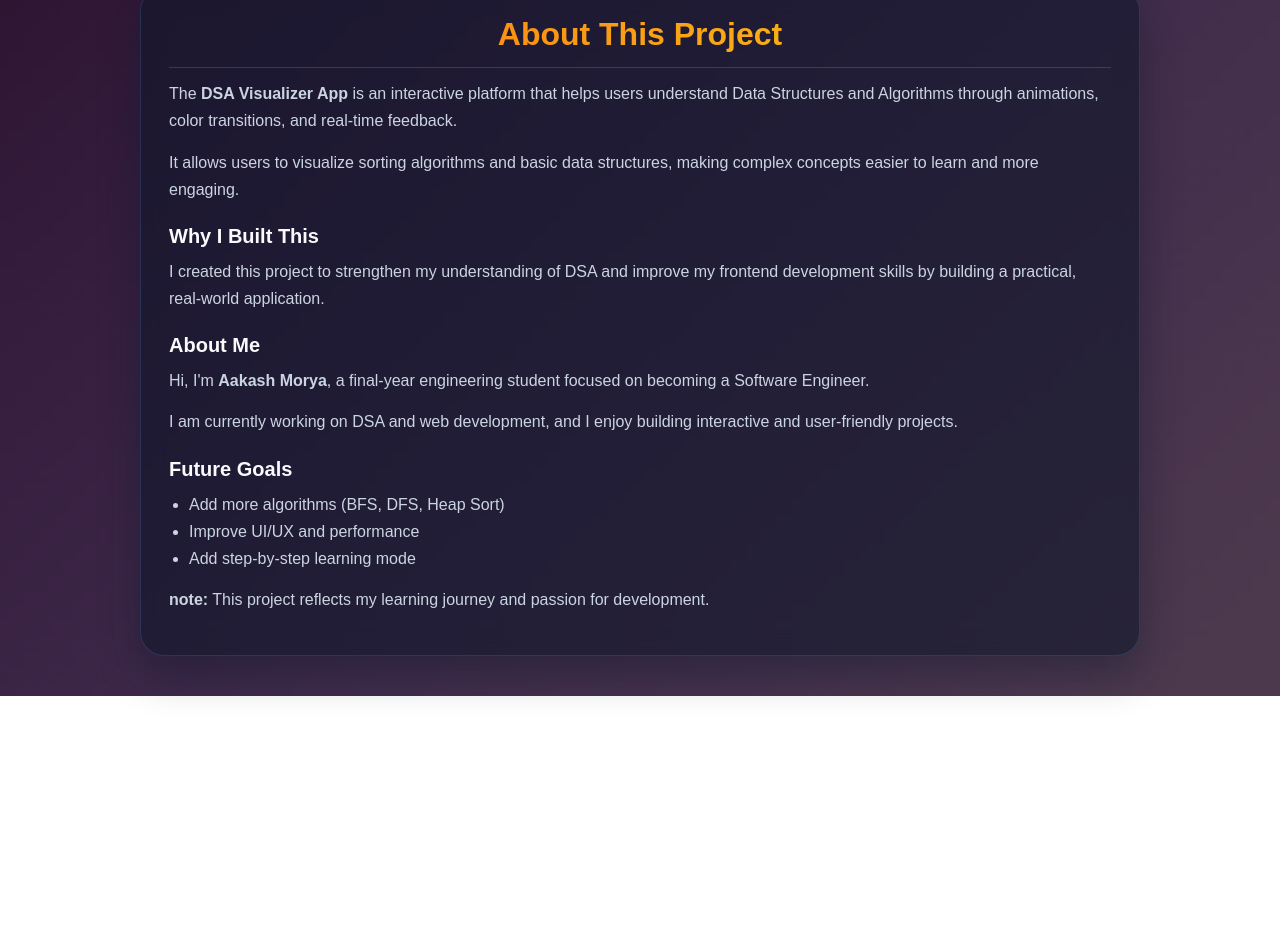
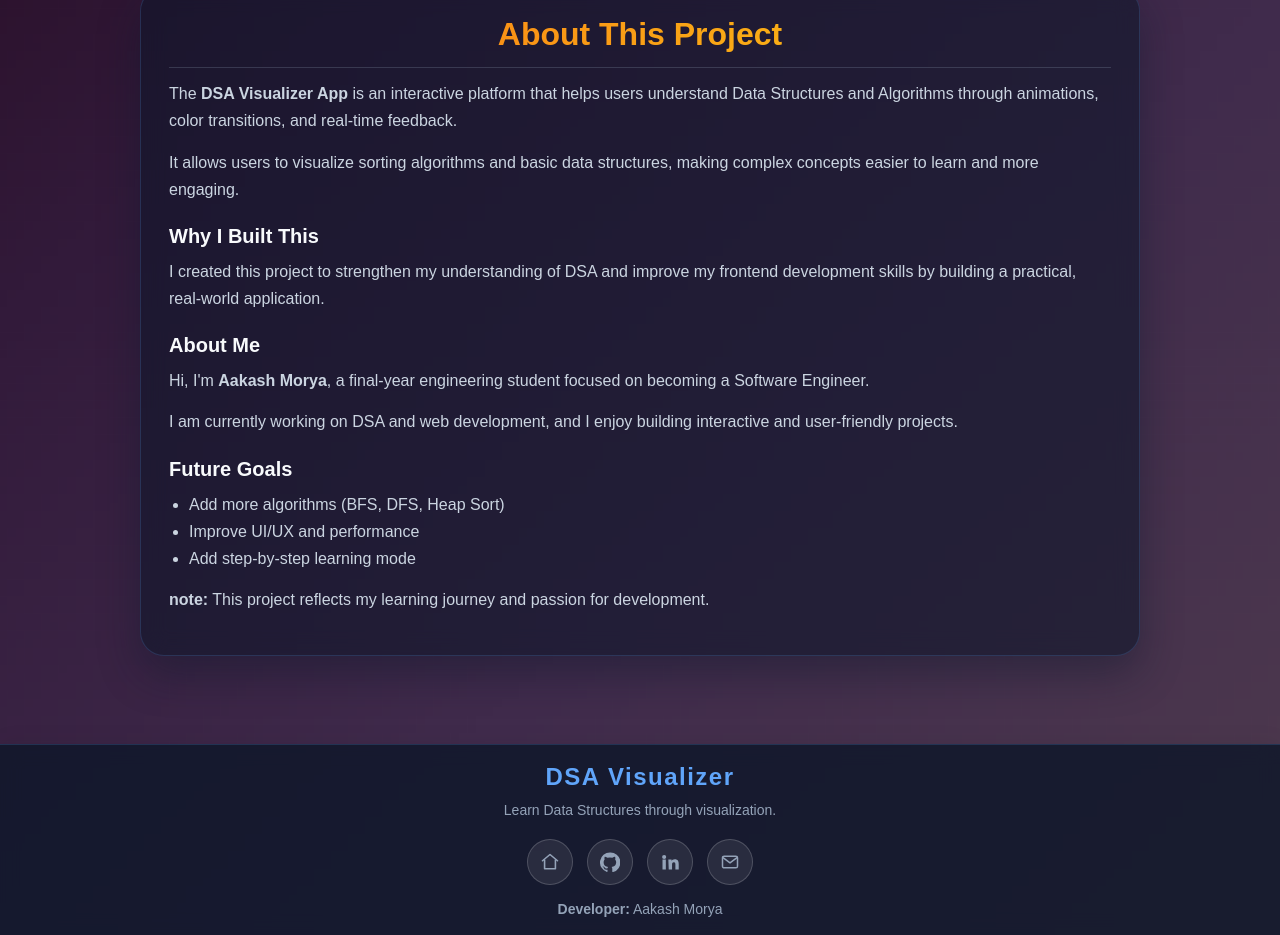
Before and after one commit to optimisticaakash/DSA-VISUALIZER-APP, a plain HTML site: page index.html in a window 1280 px wide. Shown: the part 1489-2424 px from the top of the page. Before the commit the page ends 2185 px from the top, so only its background shows below. Drawn offline with Linux system fonts and the light colour scheme.

Commit message:
update footer

```diff
--- a/global-theme.css
+++ b/global-theme.css
@@ -132,14 +132,89 @@ body.dark-mode::before {
     z-index: 1000;
 }
 
+.footer {
+    background: var(--navbar-bg);
+    padding: 18px 40px;
+    box-shadow: 0 -4px 20px rgba(0, 0, 0, 0.05);
+    border-top: 1px solid var(--navbar-border);
+    backdrop-filter: blur(10px);
+    -webkit-backdrop-filter: blur(10px);
+    display: flex;
+    align-items: center;
+    justify-content: space-between;
+    gap: 16px;
+    flex-wrap: wrap;
+    margin-top: 48px;
+}
+
+.footer-simple {
+    width: 100%;
+    display: flex;
+    flex-direction: column;
+    align-items: center;
+    gap: 16px;
+}
+
+.footer-row {
+    display: flex;
+    align-items: center;
+    justify-content: center;
+    width: 100%;
+}
+
+.footer-row-brand {
+    flex-direction: column;
+    gap: 8px;
+    text-align: center;
+}
+
+.footer-text {
+    margin: 0;
+    color: var(--muted-text);
+    line-height: 1.7;
+    font-size: 14px;
+}
+
+.footer-row-icons {
+    gap: 14px;
+    flex-wrap: wrap;
+}
+
+.footer-row-developer p {
+    margin: 0;
+    color: var(--muted-text);
+    font-size: 14px;
+}
+
+.footer-icon-link {
+    display: flex;
+    align-items: center;
+    justify-content: center;
+    width: 44px;
+    height: 44px;
+    color: var(--muted-text);
+    text-decoration: none;
+    border-radius: 999px;
+    border: 1px solid var(--toggle-border);
+    background: rgba(255, 255, 255, 0.08);
+    transition: color 0.25s ease, background-color 0.25s ease, transform 0.25s ease, box-shadow 0.25s ease;
+}
+
 body:not(.dark-mode) .navbar {
     background: rgba(255, 255, 255, 0.9);
     backdrop-filter: blur(10px);
     -webkit-backdrop-filter: blur(10px);
 }
 
+body:not(.dark-mode) .footer {
+    background: rgba(255, 255, 255, 0.9);
+    backdrop-filter: blur(10px);
+    -webkit-backdrop-filter: blur(10px);
+}
+
 .nav-brand,
-.logo {
+.logo,
+.footer-brand {
     font-size: 24px;
     font-weight: 700;
     color: var(--logo-color);
@@ -149,7 +224,8 @@ body:not(.dark-mode) .navbar {
 }
 
 .nav-brand:hover,
-.logo:hover {
+.logo:hover,
+.footer-brand:hover {
     color: #2563eb;
     transform: translateY(-1px);
 }
@@ -170,10 +246,22 @@ body:not(.dark-mode) .navbar {
     transition: color 0.25s ease, background-color 0.25s ease, transform 0.25s ease;
 }
 
+.footer-icon-link svg {
+    width: 20px;
+    height: 20px;
+}
+
 .nav-link:hover {
     color: var(--text-color);
     background: rgba(255, 255, 255, 0.12);
     transform: translateY(-1px);
+}
+
+.footer-icon-link:hover {
+    color: var(--text-color);
+    background: rgba(255, 255, 255, 0.12);
+    transform: translateY(-1px);
+    box-shadow: 0 8px 20px rgba(37, 99, 235, 0.16);
 }
 
 .controls {
@@ -283,7 +371,8 @@ body:not(.dark-mode) .navbar {
 }
 
 @media (max-width: 640px) {
-    .navbar {
+    .navbar,
+    .footer {
         justify-content: center;
         text-align: center;
         padding: 14px 18px;
@@ -293,6 +382,10 @@ body:not(.dark-mode) .navbar {
         width: 100%;
         justify-content: center;
         flex-wrap: wrap;
+    }
+
+    .footer-row-icons {
+        justify-content: center;
     }
 
     .slider-container {
--- a/index.html
+++ b/index.html
@@ -13,7 +13,6 @@
     <nav class="navbar">
         <a class="nav-brand" href="index.html">DSA Visualizer App</a>
         <div class="nav-actions">
-            <a class="nav-link" href="https://github.com/optimisticaakash/DSA-VISUALIZER-APP" target="_blank" rel="noreferrer">GitHub</a>
             <a class="nav-link" href="#about">About</a>
             <button class="theme-toggle" id="theme-toggle" type="button">Light Mode</button>
         </div>
@@ -25,7 +24,7 @@
             <p>Interactive animations to understand Data Structures and Algorithms</p>
         </header>
 
-        <h2 class="section-title">Sorting Algorithms</h2>
+        <h2 class="section-title" id="visualizers">Sorting Algorithms</h2>
         <div class="grid">
             <a href="Bubble sort/Bubble_idx.html" class="card">
                 <div class="icon-wrapper">
@@ -123,6 +122,44 @@
             </p>
         </section>
     </div>
+
+    <footer class="footer">
+        <div class="footer-simple">
+            <div class="footer-row footer-row-brand">
+                <a class="footer-brand" href="index.html">DSA Visualizer</a>
+                <p class="footer-text">Learn Data Structures through visualization.</p>
+            </div>
+
+            <div class="footer-row footer-row-icons">
+                <a class="footer-icon-link" href="index.html" aria-label="Home" title="Home">
+                    <svg viewBox="0 0 24 24" aria-hidden="true" fill="none" stroke="currentColor" stroke-width="1.9" stroke-linecap="round" stroke-linejoin="round">
+                        <path d="M3 10.5 12 3l9 7.5"></path>
+                        <path d="M5.5 9.5V20h13V9.5"></path>
+                    </svg>
+                </a>
+                <a class="footer-icon-link" href="https://github.com/optimisticaakash/DSA-VISUALIZER-APP" target="_blank" rel="noreferrer" aria-label="GitHub" title="GitHub">
+                    <svg viewBox="0 0 24 24" aria-hidden="true" fill="currentColor">
+                        <path d="M12 .5a12 12 0 0 0-3.79 23.39c.6.11.82-.26.82-.58v-2.03c-3.34.73-4.04-1.42-4.04-1.42-.55-1.38-1.33-1.75-1.33-1.75-1.08-.74.08-.72.08-.72 1.2.08 1.83 1.22 1.83 1.22 1.06 1.83 2.79 1.3 3.47 1 .11-.78.42-1.31.76-1.61-2.66-.3-5.46-1.33-5.46-5.9 0-1.3.46-2.36 1.22-3.2-.12-.3-.53-1.52.12-3.16 0 0 .99-.32 3.24 1.22a11.2 11.2 0 0 1 5.9 0c2.24-1.54 3.23-1.22 3.23-1.22.66 1.64.25 2.86.12 3.16.76.84 1.22 1.9 1.22 3.2 0 4.58-2.8 5.6-5.47 5.9.43.37.81 1.1.81 2.22v3.29c0 .32.21.7.82.58A12 12 0 0 0 12 .5Z"></path>
+                    </svg>
+                </a>
+                <a class="footer-icon-link" href="https://www.linkedin.com/in/aakash-morya-24767926a/" aria-label="LinkedIn" title="LinkedIn">
+                    <svg viewBox="0 0 24 24" aria-hidden="true" fill="currentColor">
+                        <path d="M4.98 3.5A2.48 2.48 0 1 0 5 8.46 2.48 2.48 0 0 0 4.98 3.5ZM3 9h4v12H3Zm7 0h3.83v1.64h.05c.53-1 1.84-2.05 3.79-2.05 4.05 0 4.8 2.66 4.8 6.11V21h-4v-5.56c0-1.33-.03-3.04-1.85-3.04-1.86 0-2.15 1.45-2.15 2.95V21h-4Z"></path>
+                    </svg>
+                </a>
+                <a class="footer-icon-link" href="mailto:aakashmoryavipno1@gmail.com" aria-label="Email" title="Email">
+                    <svg viewBox="0 0 24 24" aria-hidden="true" fill="none" stroke="currentColor" stroke-width="1.8" stroke-linecap="round" stroke-linejoin="round">
+                        <rect x="3" y="5" width="18" height="14" rx="2"></rect>
+                        <path d="m4 7 8 6 8-6"></path>
+                    </svg>
+                </a>
+            </div>
+
+            <div class="footer-row footer-row-developer">
+                <p><strong>Developer:</strong> Aakash Morya</p>
+            </div>
+        </div>
+    </footer>
     <script src="theme.js"></script>
 </body>
 </html>
```
